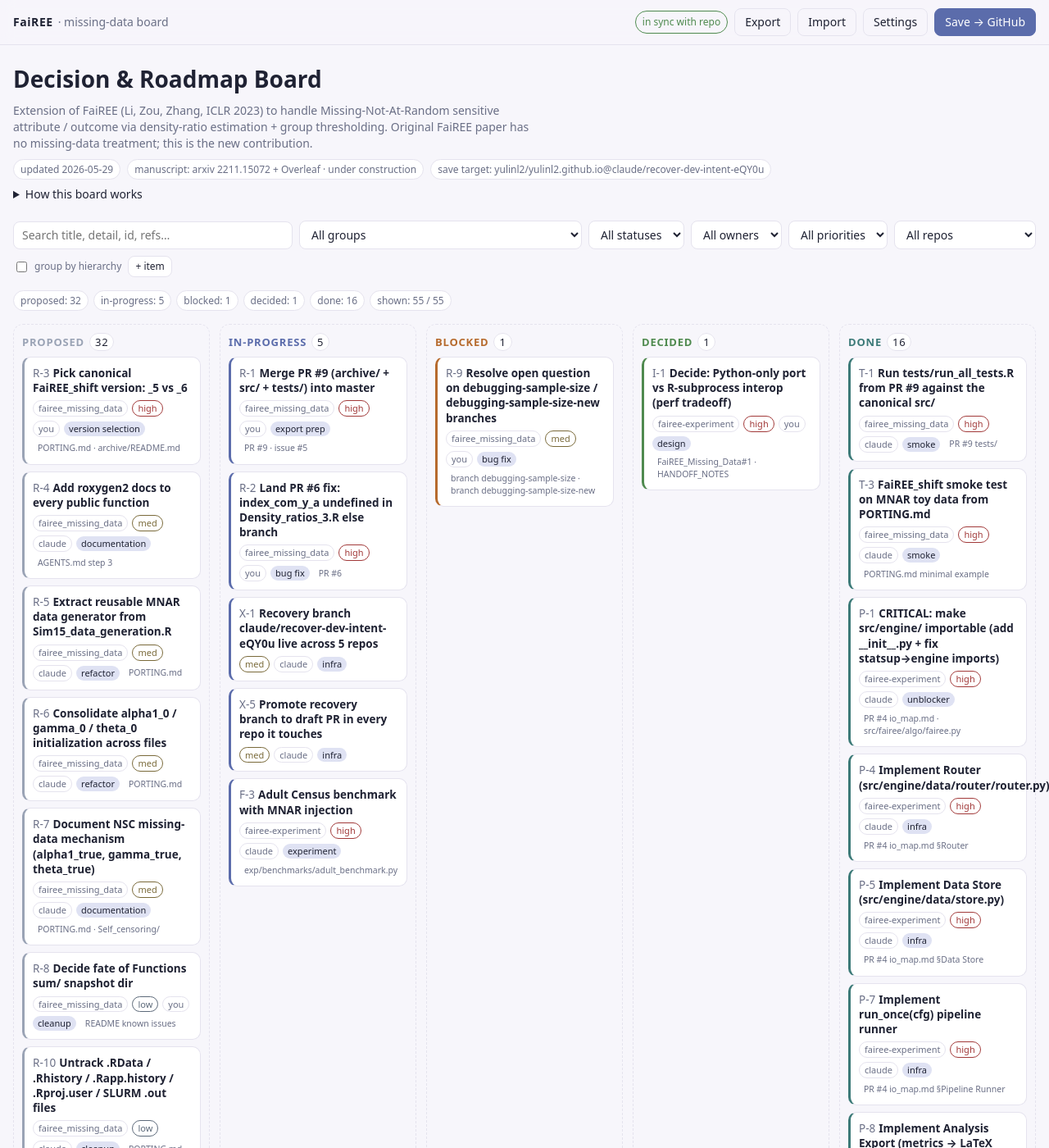
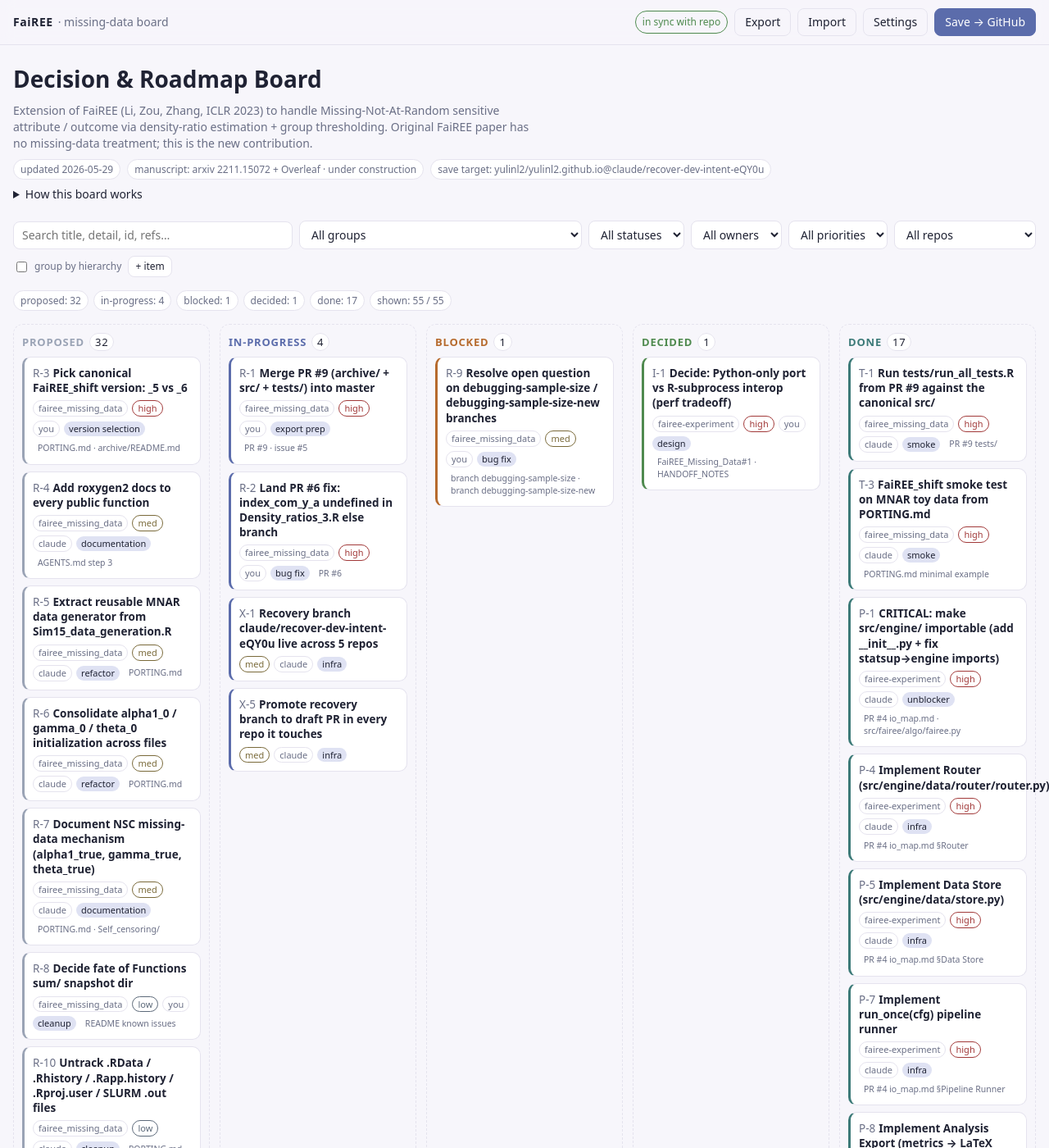
Before and after one commit to yulinl2/yulinl2.github.io, a Jekyll site: the page fairee-board/index.html, which Jekyll copies as it is, in a window 1280 px wide and 1400 px high. Shown: the whole window at 82% size. Built offline with Jekyll 4.4.1, drawn with Linux system fonts in a browser that asks for light colours; some of the changed text lies outside the part shown.

Commit message:
board: mark F-3 (Adult Census) done with v0.1.1 numbers matching FaiREE paper

```diff
--- a/fairee-board/assets/data/roadmap.json
+++ b/fairee-board/assets/data/roadmap.json
@@ -724,14 +724,14 @@
       "group": "TP",
       "title": "Adult Census benchmark with MNAR injection",
       "category": "experiment",
-      "status": "in-progress",
+      "status": "done",
       "priority": "high",
       "owner": "claude",
       "repo": "fairee-experiment",
       "refs": [
         "exp/benchmarks/adult_benchmark.py"
       ],
-      "detail": "Following the FaiREE paper's Adult protocol (n=48842, gender = A); controlled (R_A, R_Y) injection with conditional dependence (mild MAR). 288 runs in progress (3 alpha × 2 missA × 2 missY × 3 methods × 8 reps)."
+      "detail": "8 reps × 3 alpha × 2 miss_A × 2 miss_y × 3 methods = 288 runs (~7 min). Headline: FaiREE-EOO at no missingness matches arxiv 2211.15072 Table 3 (ACC=0.847, |DEOO|=0.043 at alpha=0.10). With 20% A+Y missing the gap stays at 0.054, accuracy unchanged at 0.848. Naive's gap grows from 0.081 to 0.107 under missingness; FaiREE-missing's pessimistic high-threshold rule on missing-A test rows keeps it controlled."
     },
     {
       "id": "F-4",
```
